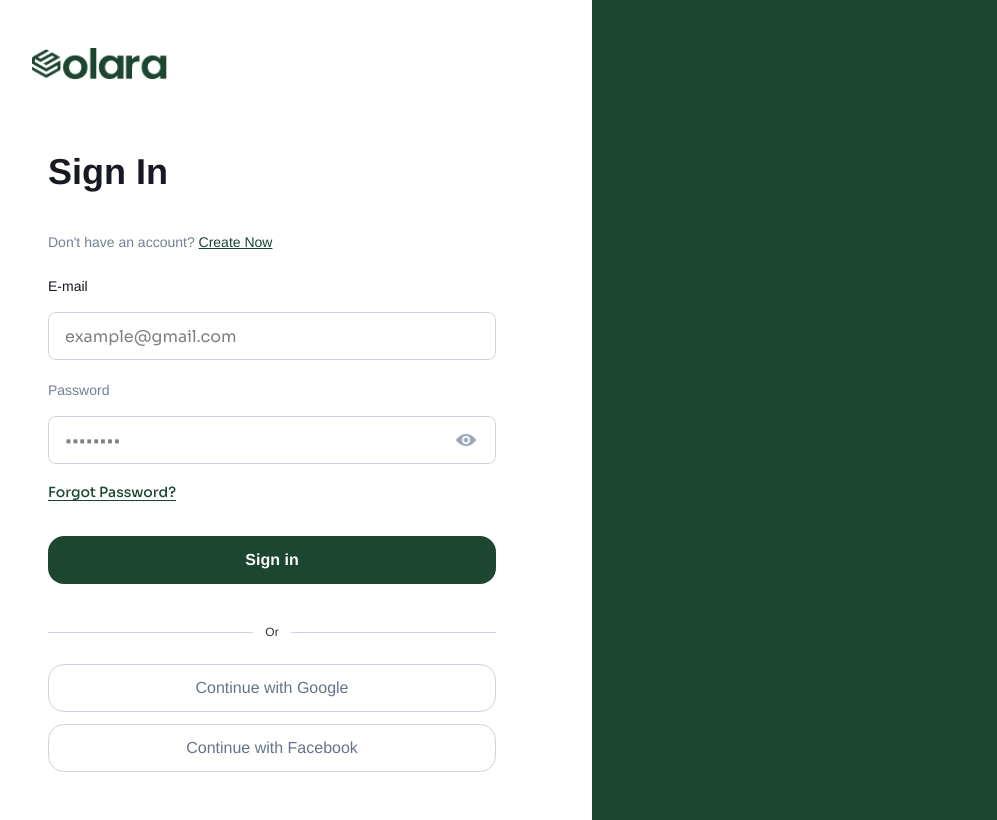
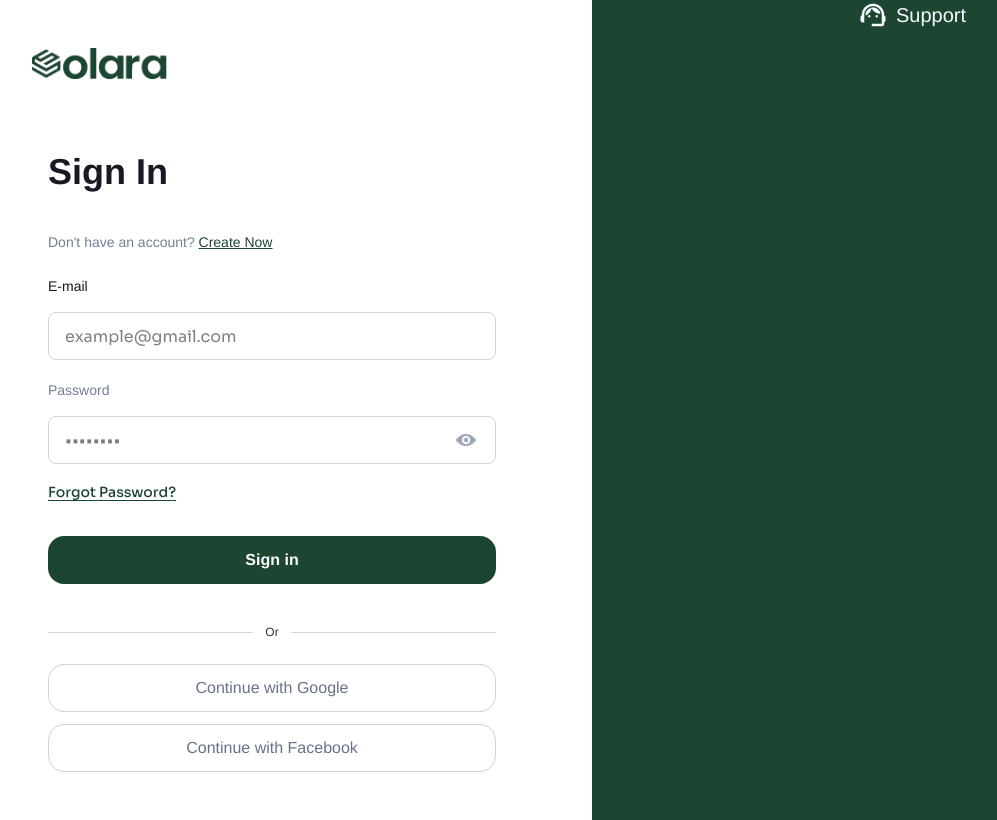
Before and after one commit to codewithabdullahbashir/Java-Script, a React (Vite) app in the folder my-react-app/: page /login in a window 1280 px wide. Shown: the whole page, without its empty margins (48-1045 px from the left). Built offline with nearby package versions, Linux system fonts and the light colour scheme; no server answers.

Commit message:
Add Image of Support and Text

```diff
--- a/my-react-app/src/screen/LogInPage.tsx
+++ b/my-react-app/src/screen/LogInPage.tsx
@@ -127,6 +127,11 @@ const LogInPage = () => {
       </section>
 
       <section className="text-center justify-center h-full w-full bg-[#1C4532]">
+        <div className="flex text-center justify-center gap-2 ">
+          <img src={Support} alt="Support" />
+
+          <p className="text-[#F7FAFC] text-[20px] font-medium">Support</p>
+        </div>
 
       </section>
     </div>
```
